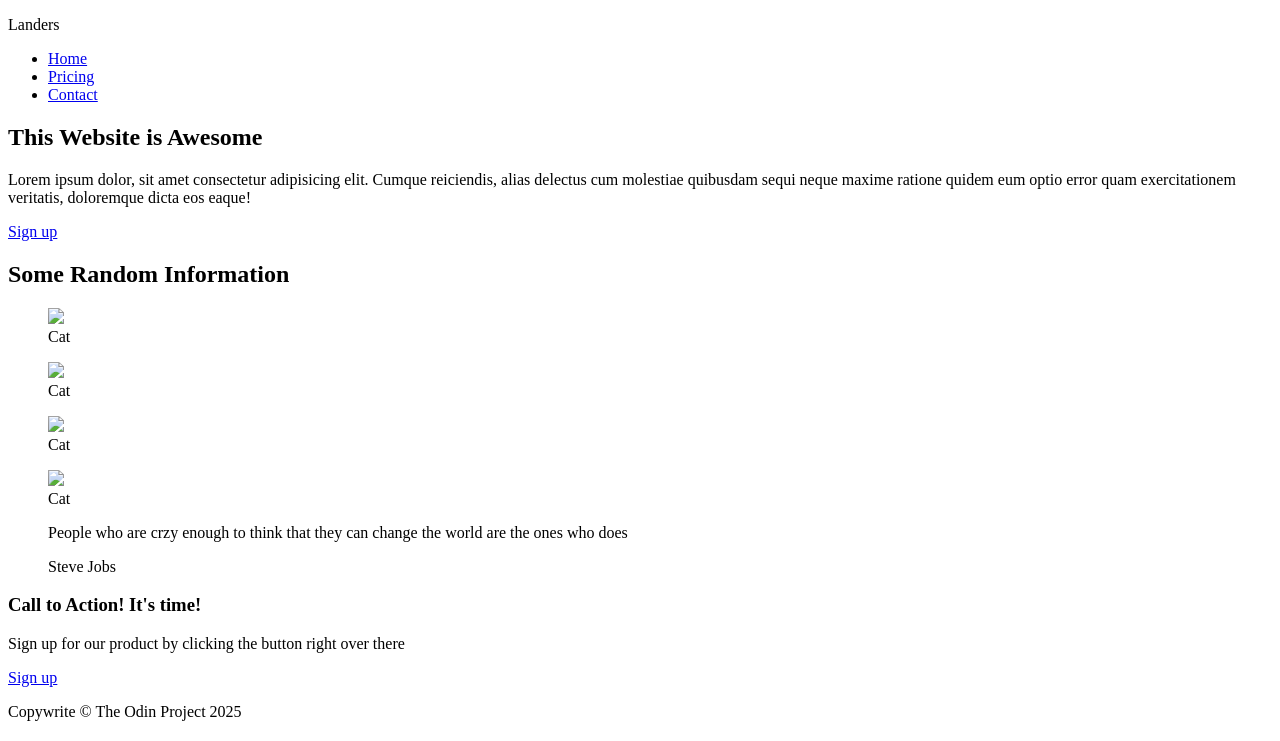
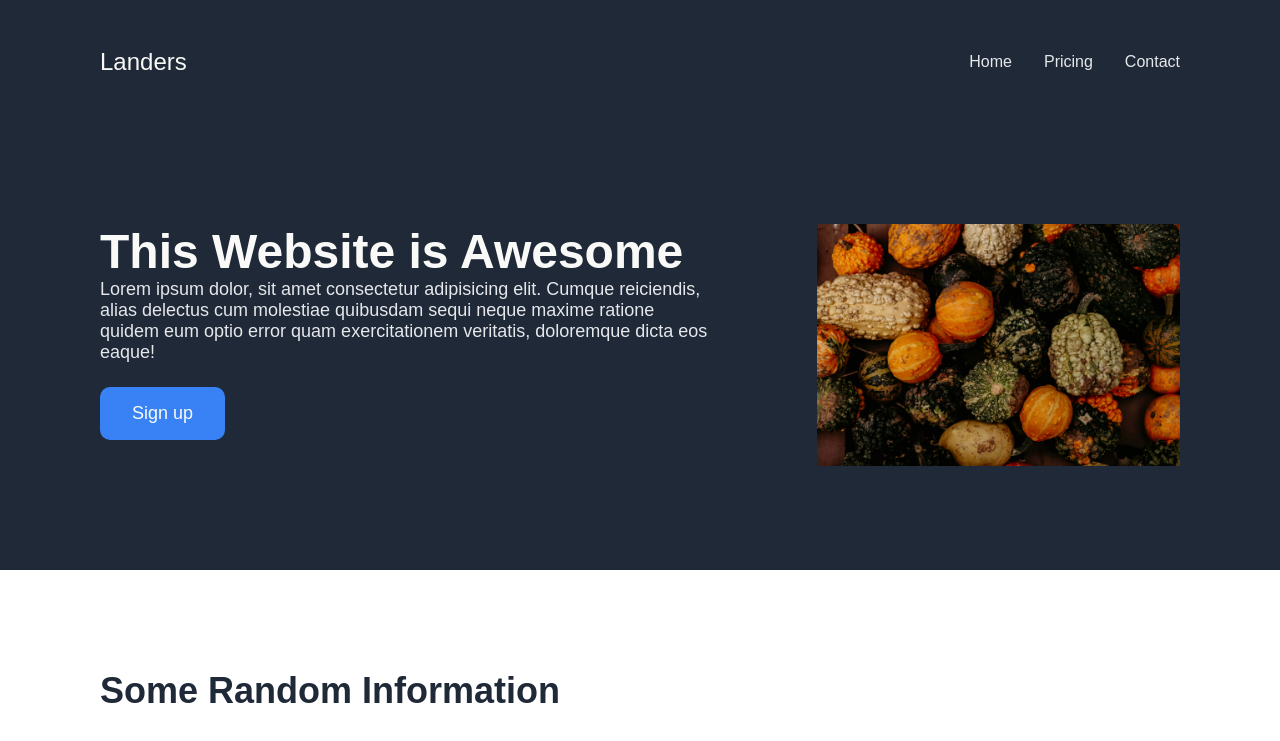
Before and after one commit to felixjoydev/odinproject-foundation-landing-page, a plain HTML site: page index.html in a window 1280 px wide. Shown: the top 741 px of the page. Drawn offline with Linux system fonts and the light colour scheme.

Commit message:
Made all the changes

```diff
--- a/index.html
+++ b/index.html
@@ -3,74 +3,91 @@
     <head>
         <meta charset="UTF-8">
         <title>Landing Page</title>
+        <link rel="stylesheet" href="style.css"
     </head>
   <body>
 <header>
+ <div class="header-container">
     <div class="logo">
         <p> Landers</p>
     </div>
     <nav>
-      <ul>
+      <ul class="main-nav">
         <li><a href="#">Home</a></li>
-        <li><a href="#">Pricing</li>
+        <li><a href="#">Pricing</a></li>
         <li><a href="#">Contact</a></li>
       </ul>
     </nav>
+  </div>
 </header>
 <main>
   <section id="hero">
+    <div class="container">
+      <div class="hero-flex">
 <div class="hero-content">
 <h1>This Website is Awesome</h1>
 <p>Lorem ipsum dolor, sit amet consectetur adipisicing elit. Cumque reiciendis, alias delectus cum molestiae quibusdam sequi neque maxime ratione quidem eum optio error quam exercitationem veritatis, doloremque dicta eos eaque!</p>
 <a href="#" class="hero-button">Sign up</a>
 </div>
 <div class="hero-img">
-
+<img src="images/hero-banner.jpg"/>
+</div>
+</div>
 </div>
   </section>
 
   <section id="random-info">
+    <div class="container">
     <h2>Some Random Information</h2>
-    <div class="info1">
-      <figure>
-        <img src="#">
+    <div class="info-flex">
+
+      <figure class="info-img">
+        <img src="images/cat.jpg">
         <figcaption>Cat</figcaption>
       </figure>
-    </div>
-    <div class="info2">
-      <figure>
-        <img src="#">
-        <figcaption>Cat</figcaption>
+
+
+      <figure class="info-img">
+        <img src="images/dog.jpg">
+        <figcaption>Dog</figcaption>
       </figure>
-    </div>
-    <div class="info3">
-      <figure>
-        <img src="#">
-        <figcaption>Cat</figcaption>
+
+
+      <figure class="info-img">
+        <img src="images/mouse.jpg">
+        <figcaption>Mice</figcaption>
       </figure>
-    </div>
-    <div class="info4">
-      <figure>
-        <img src="#">
-        <figcaption>Cat</figcaption>
+
+
+      <figure class="info-img">
+        <img src="images/lion.jpg">
+        <figcaption>Lion</figcaption>
       </figure>
-    </div>
+
+  </div>
+</div>
   </section>
   <section id="quote">
+    <div class="container">
 <blockquote>
-  <p>People who are crzy enough to think that they can change the world are the ones who does</p>
-  <p>Steve Jobs</p>
+  <p>People who are crazy enough to think that they can change the world are the ones who does</p>
+  <p>-Steve Jobs</p>
 </blockquote>
+</div>
   </section>
   <section id="cta">
+    <div class="container">
     <div class="cta-banner">
+      <div class="cta-content">
       <h3>Call to Action! It's time!</h3>
       <p>Sign up for our product by clicking the button right over there</p>
+    </div>
       <a href="#" class="cta-button">Sign up</a>
     </div>
+  </div>
   </section>
 </main>
-<footer><p>Copywrite &copy; The Odin Project 2025</p></footer>
+<footer><p>Copyright &copy; The Odin Project 2025</p></footer>
   </body>
 
 </html>
--- a/style.css
+++ b/style.css
@@ -0,0 +1,178 @@
+*{
+    box-sizing: border-box;
+    margin: 0;
+    padding: 0;
+}
+body{
+    font-family: Arial, Helvetica, sans-serif;
+}
+
+header{
+    background-color: #1F2937;
+}
+
+.header-container {
+display: flex;
+width: 100%;
+max-width: 1280px;
+padding: 48px 100px;
+background-color: #1f2937;
+margin: 0 auto;
+justify-content: space-between;
+align-items: center;
+}
+
+.logo p{
+    font-size: 24px;
+    color: #F9FAF8;
+}
+
+.main-nav{
+    display: flex;
+    flex-direction: row;
+    list-style: none;
+    gap: 32px;
+    margin: 0;
+    padding: 0;
+
+}
+
+.main-nav a:is(:link, :visited){
+    color: #E5E7EB;
+    text-decoration: none;
+}
+
+.container {
+    max-width: 1280px;
+    padding: 100px 100px;
+    margin: 0 auto;
+}
+
+#hero {
+    background-color: #1f2937;
+
+}
+
+.hero-flex{
+    display: flex;
+    justify-content: space-between;
+    gap: 100px;
+
+}
+.hero-content h1{
+    font-size: 48px;
+    color: #f9faf8;
+    font-weight: 900;
+
+}
+
+.hero-content p{
+    font-size: 18px;
+    color: #E5E7EB;
+}
+
+.hero-img{
+    max-width: 600px;
+    width: 100%;
+}
+
+.hero-img img{
+    width: 100%;
+    object-fit: cover;
+}
+
+.hero-button
+{
+    background-color: #3882f6;
+    color: #f9faf8;
+    padding: 16px 32px;
+    border-radius: 10px;
+    text-decoration: none;
+    font-size: 18px;
+    display: inline-block;
+    margin-top: 24px;
+}
+
+
+
+#random-info h2{
+    font-size: 36px;
+    color: #1f2937;
+    font-weight: 900;
+}
+
+.info-flex {
+    display: flex;
+    justify-content: space-between;
+    gap: 32px;
+    margin-top: 32px;
+}
+
+.info-img{
+    max-width: 300px;
+    width: 100%;
+    text-align: center;
+
+
+}
+
+.info-img img{
+    width: 100%;
+    height: 400px;
+    object-fit: cover;
+    border-radius: 10px;
+
+}
+
+figcaption {
+    font-size: 18px;
+    color: #1f2937;
+    margin-top: 8px;
+}
+
+#quote {
+    background-color: #e5e7eb;
+
+}
+
+blockquote p:first-child {
+    font-size: 36px;
+    color: #1F2937;
+    font-weight: 300;
+    font-style: italic;
+}
+
+blockquote p:last-child {
+    font-size: 18px;
+    color: #1F2937;
+    font-weight: 600;
+    text-align: right;
+
+
+}
+
+.cta-banner{
+    background-color: #3882f6;
+    display: flex;
+    justify-content: space-between;
+    align-items: center;
+    padding: 48px 100px;
+    color: white;
+    border-radius: 5px;
+}
+
+.cta-button{
+    color: white;
+    text-decoration: none;
+    border: 1px solid white;
+    padding: 16px 32px;
+    border-radius: 10px;
+    display: inline-block;
+}
+
+footer{
+    background-color: #1F2937;
+    padding: 32px;
+    text-align: center;
+    color: white;
+}
```
Also changed, not shown: images/cat.jpg (added), images/dog.jpg (added), images/hero-banner.jpg (added), images/lion.jpg (added), images/mouse.jpg (added).
